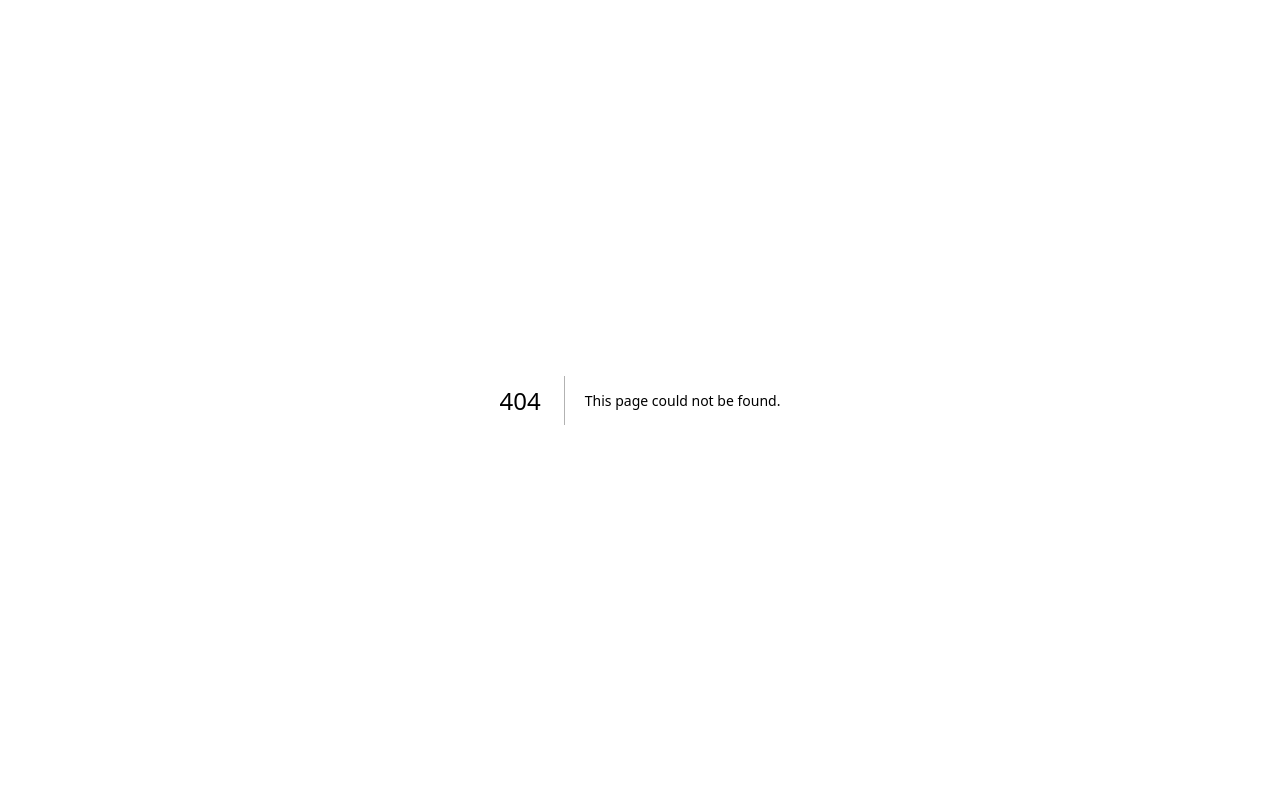
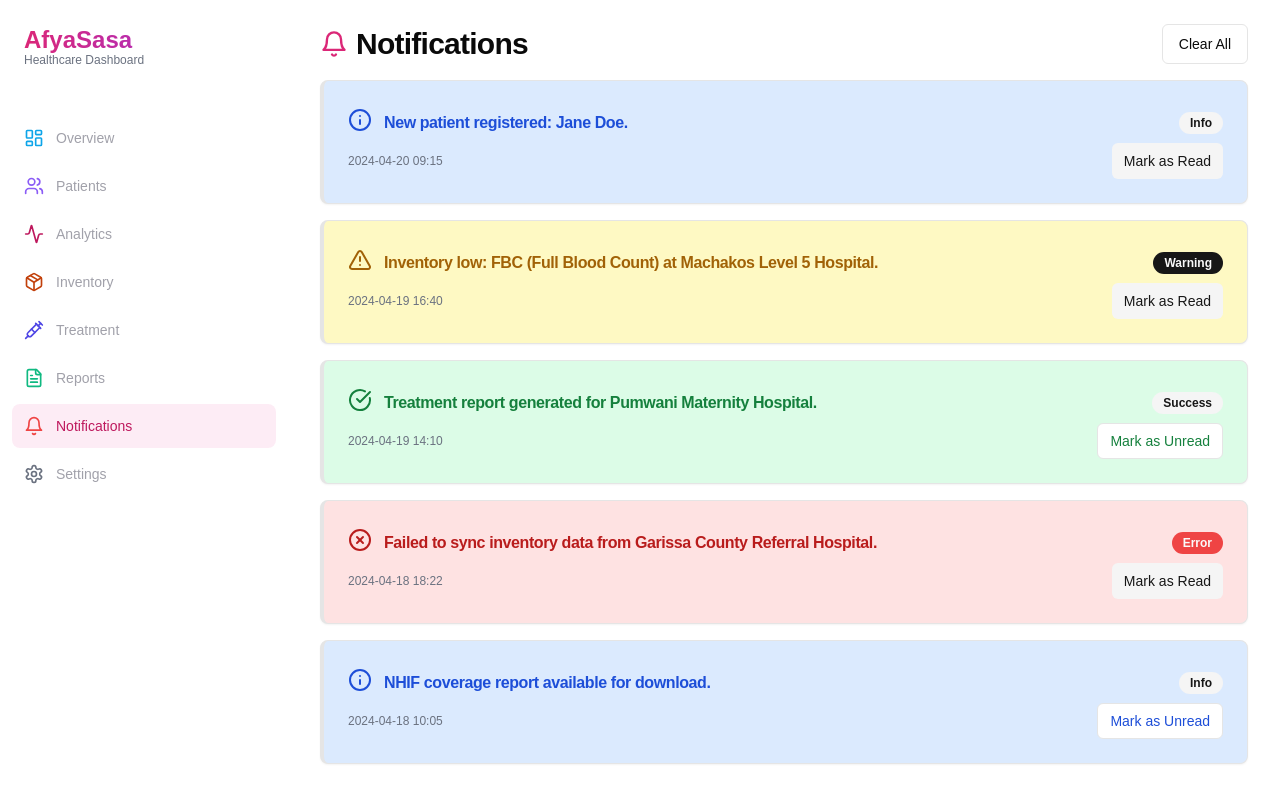
Before and after one commit to Veranzi/AfyaSasa, a Next.js app: page /dashboard/notifications in a window 1280 px wide. Before the commit this address had no page. Built offline with nearby package versions, Linux system fonts and the light colour scheme.

Commit message:
The dashboard notification part

```diff
--- /dev/null
+++ b/app/dashboard/notifications/page.tsx
@@ -0,0 +1,120 @@
+"use client";
+import { useState } from "react";
+import { Card, CardContent, CardHeader, CardTitle } from "@/components/ui/card";
+import { Badge } from "@/components/ui/badge";
+import { Bell, AlertTriangle, CheckCircle, Info, XCircle } from "lucide-react";
+import { Button } from "@/components/ui/button";
+
+const mockNotifications = [
+  {
+    id: 1,
+    type: "info",
+    message: "New patient registered: Jane Doe.",
+    date: "2024-04-20 09:15",
+    read: false,
+  },
+  {
+    id: 2,
+    type: "warning",
+    message: "Inventory low: FBC (Full Blood Count) at Machakos Level 5 Hospital.",
+    date: "2024-04-19 16:40",
+    read: false,
+  },
+  {
+    id: 3,
+    type: "success",
+    message: "Treatment report generated for Pumwani Maternity Hospital.",
+    date: "2024-04-19 14:10",
+    read: true,
+  },
+  {
+    id: 4,
+    type: "error",
+    message: "Failed to sync inventory data from Garissa County Referral Hospital.",
+    date: "2024-04-18 18:22",
+    read: false,
+  },
+  {
+    id: 5,
+    type: "info",
+    message: "NHIF coverage report available for download.",
+    date: "2024-04-18 10:05",
+    read: true,
+  },
+];
+
+const typeIcon = {
+  info: Info,
+  warning: AlertTriangle,
+  success: CheckCircle,
+  error: XCircle,
+};
+const typeColor = {
+  info: "bg-blue-100 text-blue-700",
+  warning: "bg-yellow-100 text-yellow-700",
+  success: "bg-green-100 text-green-700",
+  error: "bg-red-100 text-red-700",
+};
+
+export default function NotificationsPage() {
+  const [notifications, setNotifications] = useState(mockNotifications);
+
+  const markAsRead = (id: number) => {
+    setNotifications(notifications.map(n => n.id === id ? { ...n, read: true } : n));
+  };
+  const markAsUnread = (id: number) => {
+    setNotifications(notifications.map(n => n.id === id ? { ...n, read: false } : n));
+  };
+  const clearAll = () => setNotifications([]);
+
+  return (
+    <div className="flex-1 space-y-4 p-8 pt-6">
+      <div className="flex items-center justify-between">
+        <h2 className="text-3xl font-bold tracking-tight flex items-center gap-2">
+          <Bell className="h-7 w-7 text-pink-600" /> Notifications
+        </h2>
+        <Button variant="outline" onClick={clearAll} disabled={notifications.length === 0}>
+          Clear All
+        </Button>
+      </div>
+      <div className="space-y-4">
+        {notifications.length === 0 ? (
+          <Card>
+            <CardContent className="flex flex-col items-center py-12">
+              <CheckCircle className="h-10 w-10 text-green-400 mb-2" />
+              <div className="font-semibold text-gray-700">No new notifications!</div>
+              <div className="text-gray-400 text-sm">You're all caught up.</div>
+            </CardContent>
+          </Card>
+        ) : notifications.map(n => {
+          const Icon = typeIcon[n.type];
+          return (
+            <Card key={n.id} className={`border-l-4 ${typeColor[n.type]}`.replace(' ', ' ')}>
+              <CardHeader className="flex flex-row items-center gap-3 pb-2">
+                <Icon className="h-6 w-6" />
+                <CardTitle className="text-base font-semibold flex-1">{n.message}</CardTitle>
+                <Badge variant={n.type === "error" ? "destructive" : n.type === "warning" ? "default" : "secondary"}>
+                  {n.type.charAt(0).toUpperCase() + n.type.slice(1)}
+                </Badge>
+              </CardHeader>
+              <CardContent className="flex items-center justify-between pt-0">
+                <span className="text-xs text-gray-500">{n.date}</span>
+                <div className="flex gap-2">
+                  {n.read ? (
+                    <Button size="sm" variant="outline" onClick={() => markAsUnread(n.id)}>
+                      Mark as Unread
+                    </Button>
+                  ) : (
+                    <Button size="sm" variant="secondary" onClick={() => markAsRead(n.id)}>
+                      Mark as Read
+                    </Button>
+                  )}
+                </div>
+              </CardContent>
+            </Card>
+          );
+        })}
+      </div>
+    </div>
+  );
+}
```
